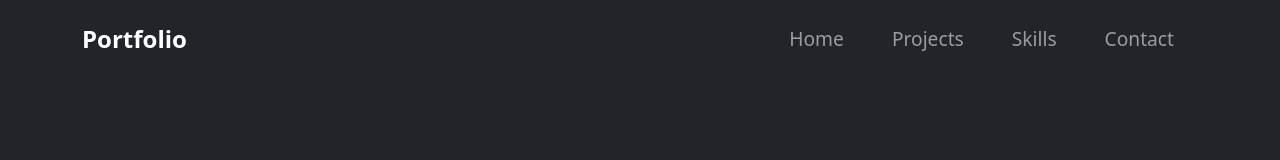
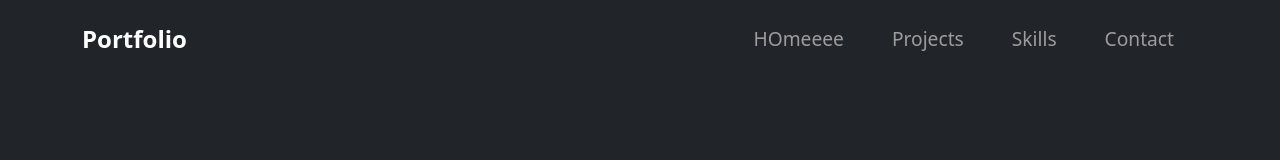
Before and after one commit to zain-amir-gcu/zain-portfolio-angular, an Angular app: page / in a window 1280 px wide. Shown: the top 160 px of the page. Built offline with nearby package versions, Linux system fonts and the light colour scheme.

Commit message:
home change in navbar

```diff
--- a/src/app/navbar/navbar.html
+++ b/src/app/navbar/navbar.html
@@ -7,7 +7,7 @@
     <div class="collapse navbar-collapse justify-content-end" id="navbarNav">
       <ul class="navbar-nav">
         <li class="nav-item">
-          <a class="nav-link px-4" routerLink="/home" routerLinkActive="active" href="#home">Home</a>
+          <a class="nav-link px-4" routerLink="/home" routerLinkActive="active" href="#home">HOmeeee</a>
         </li>
         <li class="nav-item">
           <a class="nav-link px-4" routerLink="/projects" routerLinkActive="active" href="#projects">Projects</a>
```
